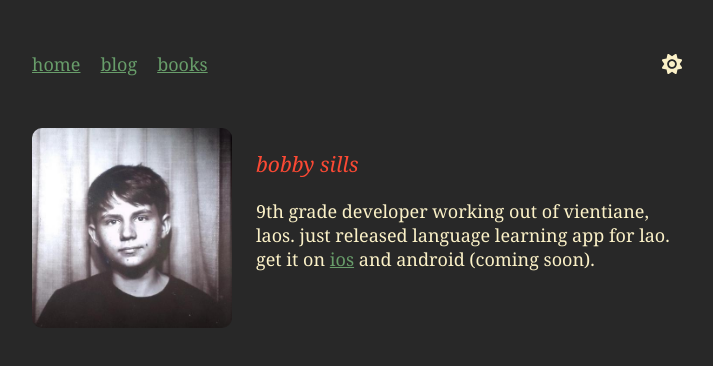
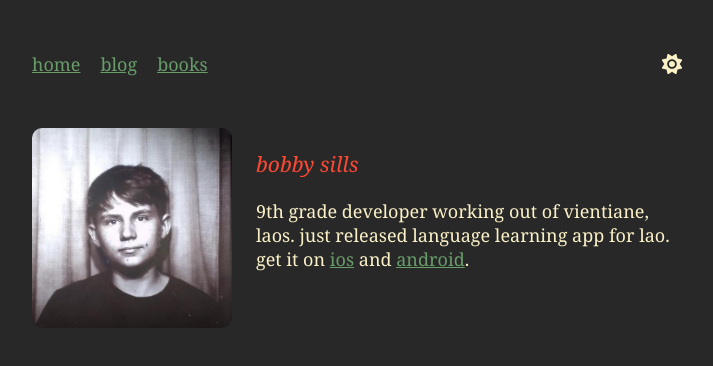
Before and after one commit to bobby-sills/bobby-sills.github.io, a Svelte app: page / in a window 1280 px wide. Shown: the top 366 px of the page, without its empty margins (278-991 px from the left). Built offline with nearby package versions, Linux system fonts and the light colour scheme.

Commit message:
updated home page with published android read lao app store link

```diff
--- a/src/Home.svelte
+++ b/src/Home.svelte
@@ -31,8 +31,13 @@
       <span
         >9th grade developer working out of vientiane, laos. just released
         language learning app for lao. get it on
-        <a href="https://apps.apple.com/us/app/read-lao/id6749076081">ios</a> and
-        android (coming soon).
+        <a href="https://apps.apple.com/us/app/read-lao/id6749076081">ios</a>
+        and
+        <a
+          href="https://play.google.com/store/apps/details?id=com.readlao.app&pcampaignid=web_share"
+        >
+          android
+        </a>.
       </span>
       <span> </span>
     </div>
```
